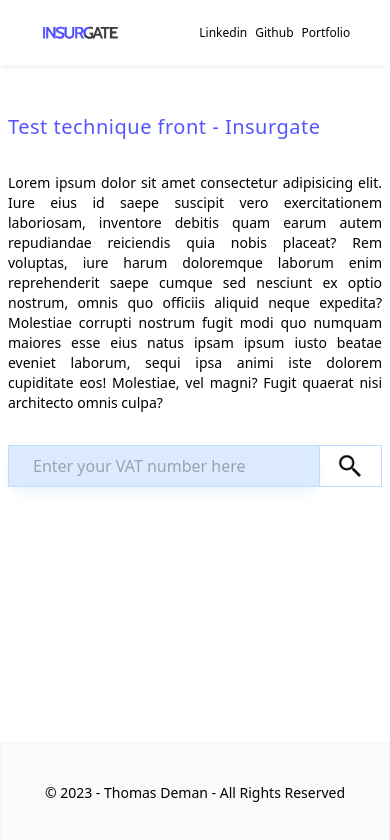
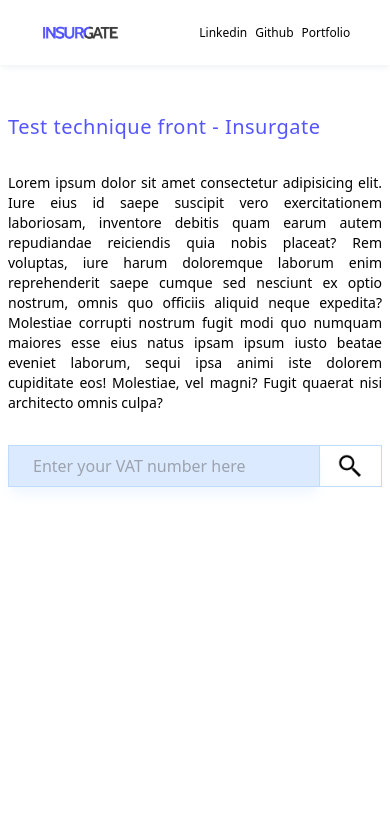
Before and after one commit to tom-deman/insurgate-test-tva, a React (Create React App) app: page / in a window 390 px wide. Shown: the top 840 px of the page. Built offline with nearby package versions, Linux system fonts and the light colour scheme.

Commit message:
mobile footer removed

```diff
--- a/src/App.jsx
+++ b/src/App.jsx
@@ -20,7 +20,7 @@ const App = () => {
                 <AppMainContent setCompanyData={ setCompanyData } />
                 <Result companyData={ companyData } />
             </main>
-            <footer className={`w-full ${ companyData === undefined && 'absolute bottom-0 ' }`}>
+            <footer className={`w-full lg:block hidden ${ companyData === undefined && 'lg:absolute lg:bottom-0' }`}>
                 <Footer />
             </footer>
         </div>
```
